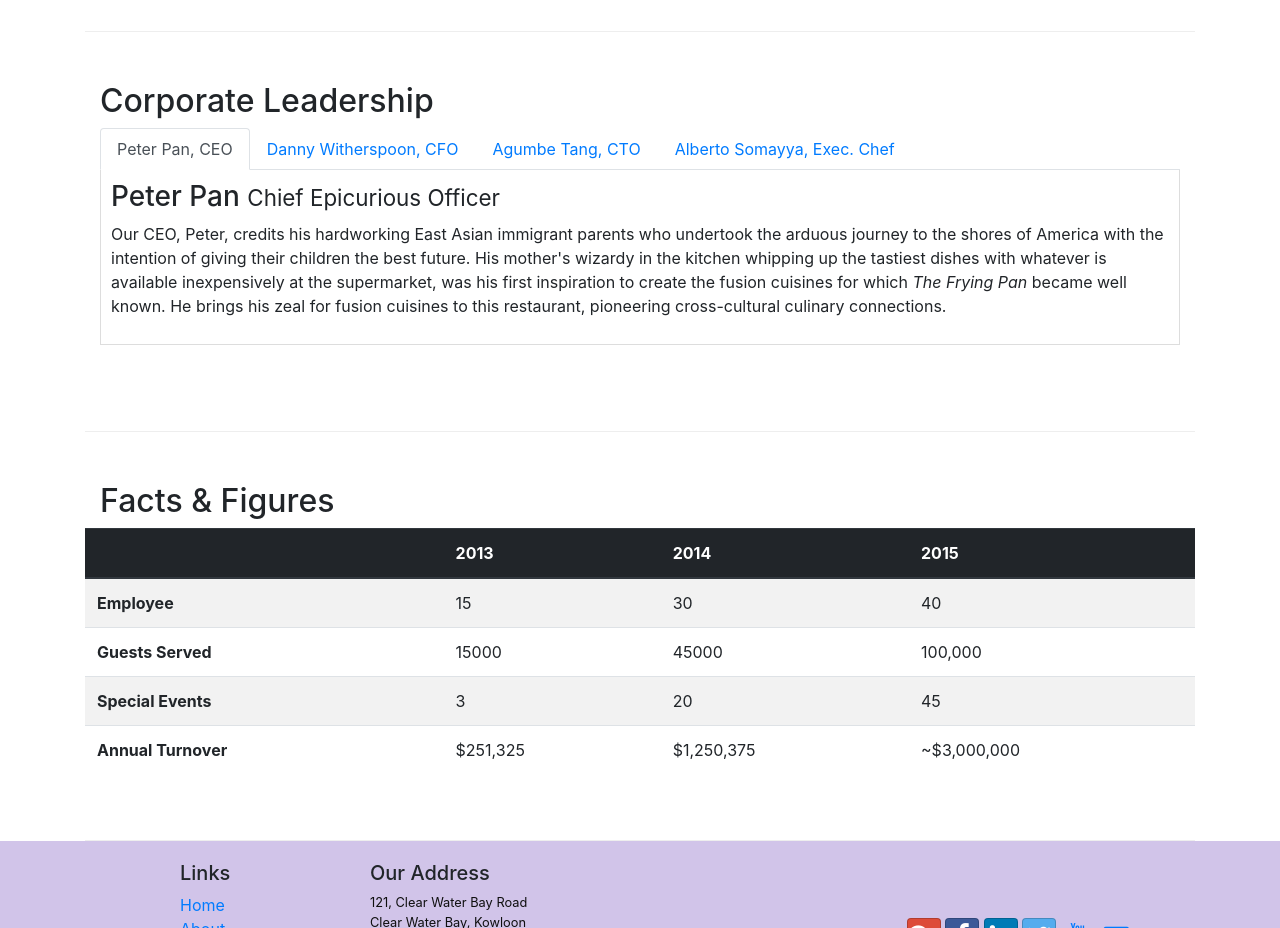
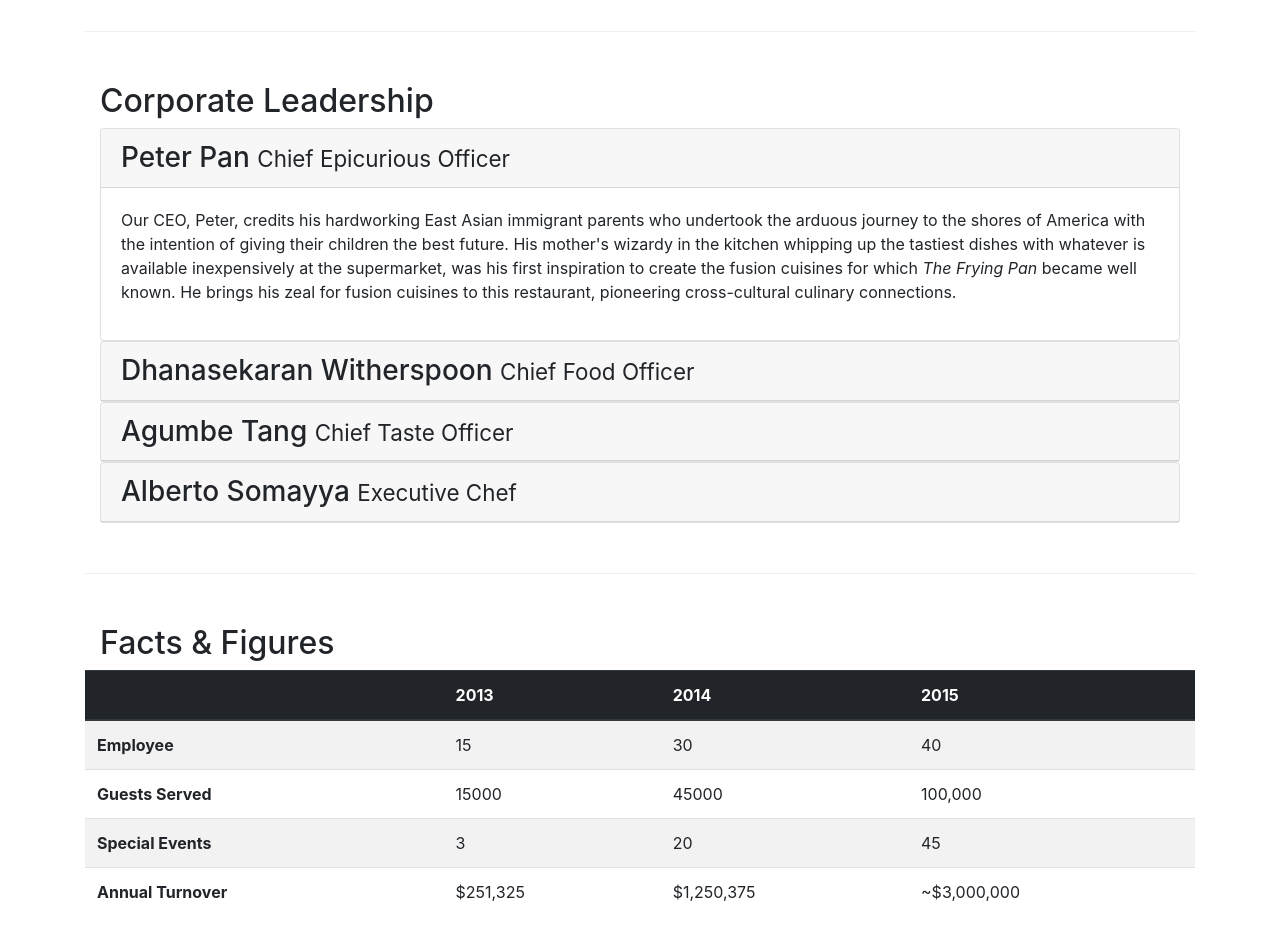
Before and after one commit to hotwax2016/conFusion, a website: page aboutus.html in a window 1280 px wide. Shown: the part 940-1868 px from the top of the page. Drawn offline with nearby package versions, Linux system fonts and the light colour scheme.

Commit message:
accordian

```diff
--- a/aboutus.html
+++ b/aboutus.html
@@ -122,56 +122,73 @@
             <div class="col-12">
                 <h2>Corporate Leadership</h2>
 
-                <ul class="nav nav-tabs">
-                    <li class="nav-item">
-                        <a href="#peter" class="nav-link active" role="tab" data-toggle="tab">
-                            Peter Pan, CEO
+                <div id="accordian">
+                    <div class="card">
+                        <div class="card-header" role="tab" id="peterhead">
+                            <h3 class="mb-0">
+                                <a data-toggle="collapse" data-target="#peter">
+                                    Peter Pan <small>Chief Epicurious Officer</small>
                                 </a>
-                    </li>
-                    <li class="nav-item">
-                        <a href="#danny" class="nav-link" role="tab" data-toggle="tab">
-                            Danny Witherspoon, CFO
-                        </a>
-                    </li>
-                    <li class="nav-item">
-                        <a href="#agumbe" class="nav-link" role="tab" data-toggle="tab">
-                            Agumbe Tang, CTO
-                        </a>
-                    </li>
-                    <li class="nav-item">
-                        <a href="#alberto" class="nav-link" role="tab" data-toggle="tab">
-                            Alberto Somayya, Exec. Chef
-                        </a>
-                    </li>
-                </ul>
-
-                <div class="tab-content">
-                    <div role="tabpanel" class="tab-pane fade show active" id="peter">
-                        <h3>Peter Pan <small>Chief Epicurious Officer</small></h3>
+                            </h3>
+                        </div>
+                        <div class="collapse show" id="peter" data-parent="#accordian">
+                            <div class="card-body">
                                 <p class="d-none d-sm-block">
                                     Our CEO, Peter, credits his hardworking East Asian immigrant parents who undertook the arduous journey to the shores of America with the intention of giving their children the best future. His mother's wizardy in the kitchen whipping up the tastiest dishes with whatever is available inexpensively at the supermarket, was his first inspiration to create the fusion cuisines for which <em>The Frying Pan</em> became well known. He brings his zeal for fusion cuisines to this restaurant, pioneering cross-cultural culinary connections.
                                 </p>
                             </div>
+                        </div>
+                    </div>
 
-                    <div role="tabpanel" class="tab-pane fade show" id="danny">
-                        <h3>Dhanasekaran Witherspoon <small>Chief Food Officer</small></h3>
-                        <p class="d-none d-sm-block">
+                    <div class="card">
+                        <div class="card-header" role="tab" id="dannyhead">
+                            <h3 class="mb-0">
+                                <a data-toggle="collapse" data-target="#danny">
+                                    Dhanasekaran Witherspoon <small>Chief Food Officer</small>
+                                </a>
+                            </h3>
+                        </div>
+                        <div class="collapse" id="danny" data-parent="#accordian">
+                            <div class="card-body">
+                                <p class="d-none d-sm-block" id="danny">
                                     Our CFO, Danny, as he is affectionately referred to by his colleagues, comes from a long established family tradition in farming and produce. His experiences growing up on a farm in the Australian outback gave him great appreciation for varieties of food sources. As he puts it in his own words, <em>Everything that runs, wins, and everything that stays, pays!</em>
                                 </p>
                             </div>
+                        </div>
+                    </div>
 
-                    <div role="tabpanel" class="tab-pane fade show" id="agumbe">
-                        <h3>Agumbe Tang <small>Chief Taste Officer</small></h3>
-                        <p class="d-none d-sm-block">
+                    <div class="card">
+                        <div class="card-header" role="tab" id="agumbehead">
+                            <h3 class="mb-0">
+                                <a data-toggle="collapse" data-target="#agumbe">
+                                    Agumbe Tang <small>Chief Taste Officer</small>
+                                </a>
+                            </h3>
+                        </div>
+                        <div class="collapse" id="agumbe" data-parent="#accordian">
+                            <div class="card-body">
+                                <p class="d-none d-sm-block" id="agumbe">
                                     Blessed with the most discerning gustatory sense, Agumbe, our CTO, personally ensures that every dish that we serve meets his exacting tastes. Our chefs dread the tongue lashing that ensues if their dish does not meet his exacting standards. He lives by his motto, <em>You click only if you survive my lick.</em>
                                 </p>
                             </div>
+                        </div>
+                    </div>
 
-                    <div role="tabpanel" class="tab-pane fade show" id="alberto">
-                        <h3>Alberto Somayya <small>Executive Chef</small></h3>
-                        <p class="d-none d-sm-block">
+                    <div class="card">
+                        <div class="card-header" role="tab" id="albertohead">
+                            <h3 class="mb-0">
+                                <a data-toggle="collapse" data-target="#alberto">
+                                    Alberto Somayya <small>Executive Chef</small>
+                                </a>
+                            </h3>
+                        </div>
+                        <div class="collapse" id="alberto" data-parent="#accordian">
+                            <div class="card-body">
+                                <p class="d-none d-sm-block" id="alberto">
                                     Award winning three-star Michelin chef with wide International experience having worked closely with whos-who in the culinary world, he specializes in creating mouthwatering Indo-Italian fusion experiences. He says, <em>Put together the cuisines from the two craziest cultures, and you get a winning hit! Amma Mia!</em>
                                 </p>
+                            </div>
+                        </div>
                     </div>
                 </div>
             </div>
```
Lines whose indentation alone changed are shown as unchanged.
